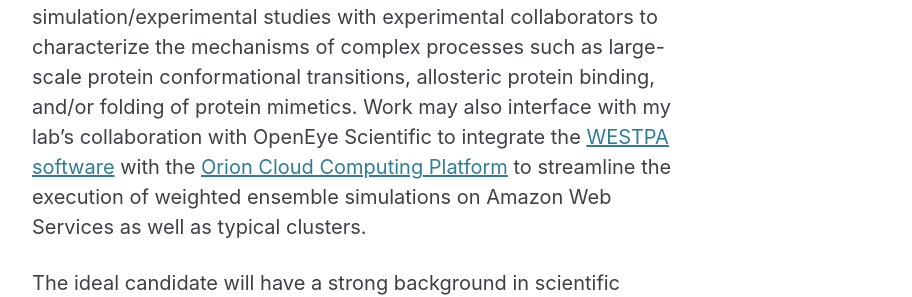
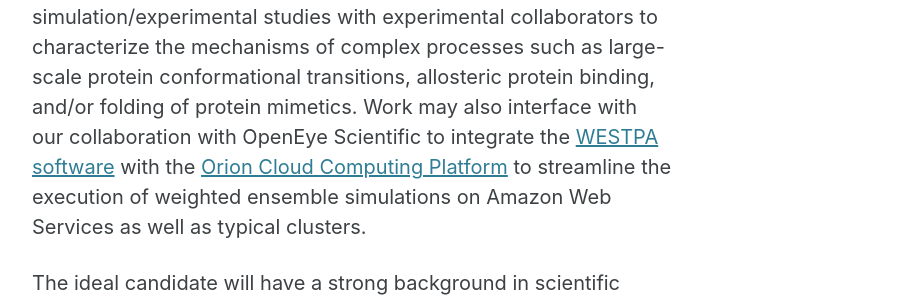
Before and after one commit to darianyang/mm-github-pages-test, a Jekyll site: the page built from _pages/join_us.md, in a window 1280 px wide and 900 px high, scrolled down 285 px. Shown: the part 465-762 px from the top of the window, without its empty margins (288-1200 px from the left). Built offline with Jekyll 4.4.1, drawn with Linux system fonts in a browser that asks for light colours; cached includes are drawn as plain includes; some of the changed text lies outside the part shown.

Commit message:
Update join_us.md

```diff
--- a/_pages/join_us.md
+++ b/_pages/join_us.md
@@ -9,7 +9,7 @@
 
 {% include figure image_path="/assets/images/pittsburgh.jpg" alt="Pittsburgh Panorama" %}
 ## Postdocs
-We are pleased to announce an opening for one postdoctoral researcher to join us in developing new methods that will enable the simulation of pathways and kinetics for biological processes on pharmaceutically relevant timescales (beyond milliseconds). These efforts are funded over the next three years by an NIH RO1 renewal titled “High-performance weighted ensemble software for simulation of complex bio-events”. Applications will involve joint simulation/experimental studies with experimental collaborators to characterize the mechanisms of complex processes such as large-scale protein conformational transitions, allosteric protein binding, and/or folding of protein mimetics. Work may also interface with my lab’s collaboration with OpenEye Scientific to integrate the [WESTPA software](https://westpa.github.io/westpa) with the [Orion Cloud Computing Platform](https://www.eyesopen.com/orion) to streamline the execution of weighted ensemble simulations on Amazon Web Services as well as typical clusters.
+We are pleased to announce an opening for one postdoctoral researcher to join us in developing new methods that will enable the simulation of pathways and kinetics for biological processes on pharmaceutically relevant timescales (beyond milliseconds). These efforts are funded over the next three years by an NIH RO1 renewal titled “High-performance weighted ensemble software for simulation of complex bio-events”. Applications will involve joint simulation/experimental studies with experimental collaborators to characterize the mechanisms of complex processes such as large-scale protein conformational transitions, allosteric protein binding, and/or folding of protein mimetics. Work may also interface with our collaboration with OpenEye Scientific to integrate the [WESTPA software](https://westpa.github.io/westpa) with the [Orion Cloud Computing Platform](https://www.eyesopen.com/orion) to streamline the execution of weighted ensemble simulations on Amazon Web Services as well as typical clusters.
 
 The ideal candidate will have a strong background in scientific software development, methods development, and molecular dynamics simulations. We encourage diversity of all types, and applications from women and minorities are particularly encouraged.
 
```
